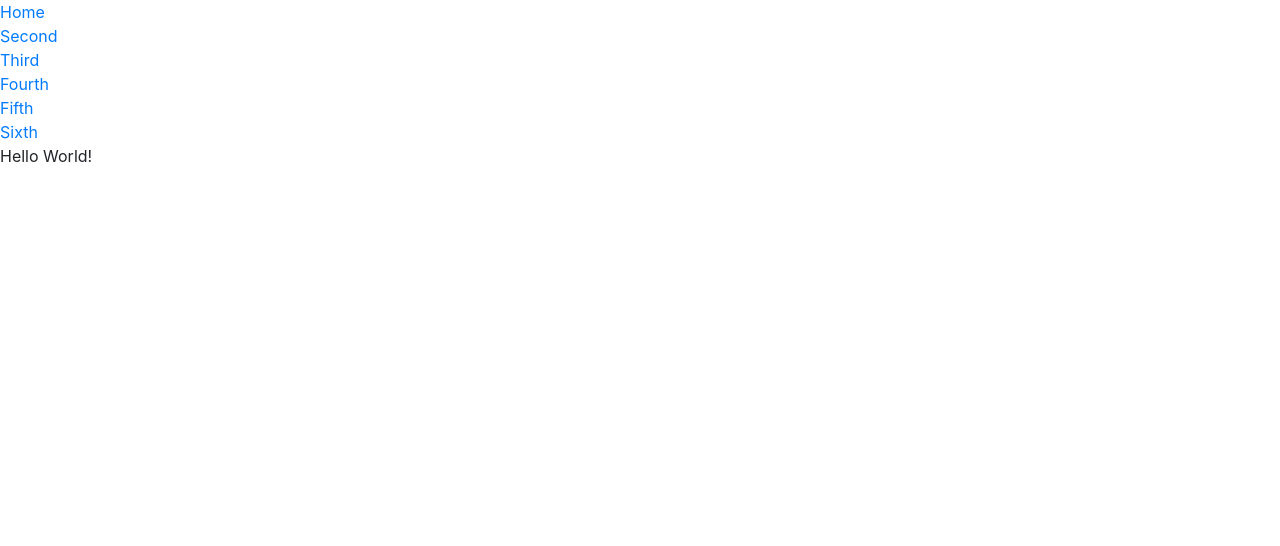
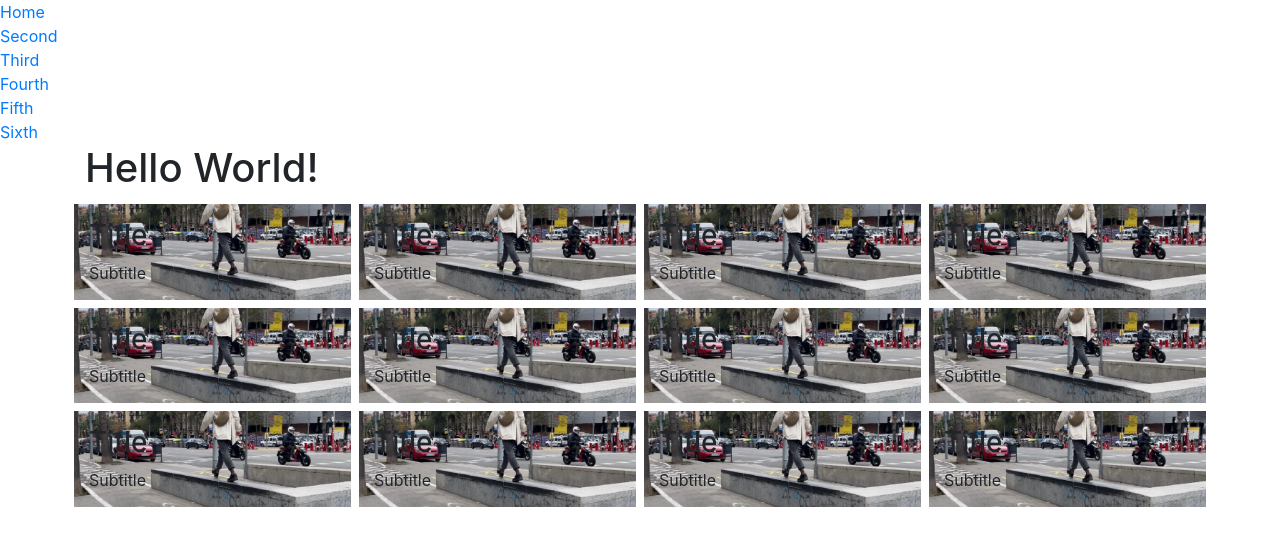
Before and after one commit to reischlago/funproject.github.io, a plain HTML site: page index.html in a window 1280 px wide. Drawn offline with Linux system fonts and the light colour scheme.

Commit message:
create img boxes

```diff
--- a/css/style.css
+++ b/css/style.css
@@ -13,3 +13,48 @@
   --font-family-sans-serif: -apple-system, BlinkMacSystemFont, "Segoe UI", Roboto, "Helvetica Neue", Arial, sans-serif, "Apple Color Emoji", "Segoe UI Emoji", "Segoe UI Symbol";
   --font-family-monospace: SFMono-Regular, Menlo, Monaco, Consolas, "Liberation Mono", "Courier New", monospace;
 }
+
+/*CUSTOM CSS STARTS*/
+
+.img-box {
+	display: block;
+    position: relative;
+    padding: 15px;
+}
+
+.img-box a {
+
+}
+
+.img-box a:before {
+	content: ' ';
+	display: block;
+	width: 100%;
+	height: 100%;
+	position: absolute;
+	top: 0;
+	left: 0;
+	z-index: 10;
+}
+
+.img-box .title {
+    z-index: 5;
+    position: relative;
+}
+
+.img-box .subtitle {
+    z-index: 5;
+	position: relative;
+}
+.img-box .box-bg {
+    display: block;
+    position: absolute;
+    top: 0;
+    left: 0;
+    width: 100%;
+    height: 100%;
+    background-position: center !important;
+    background-size: cover !important;
+    background-repeat: no-repeat !important;
+    z-index: 1;
+}
--- a/index.html
+++ b/index.html
@@ -12,10 +12,116 @@
 				$("#mainHeader").load("menu.html")
 			});
 			</script>
+			<!-- Favicon -->
+			<link rel="shortcut icon" type="image/x-icon" href="images/favicon.ico"/>
 			<title>MDEF Borbála Moravcsik</title>
 		</head>
 		<body class="body" style="overflow: hidden; height: 100%;">
-		<div id="mainHeader" class="main-header">This is the main header</div>
-		<p>Hello World!</p>
+			<div class="page-container">
+				<div id="mainHeader" class="main-header">This is replaced by script to header.</div>
+				<div class="container">
+					<div class="row">
+						<div class="col-12">
+							<h1>Hello World!</h1>
+						</div>
+						<div class="col-item col-lg-3 col-md-4 col-sm-6 col-12 p-1">
+							<div class="img-box">
+								<div class="box-bg" style="background: url('images/placeholder.png')"> </div>
+								<a href="#"> </a>
+								<h3 class="title">Title</h3>
+								<div class="subtitle">Subtitle</div>
+							</div>
+						</div>
+						<div class="col-item col-lg-3 col-md-4 col-sm-6 col-12 p-1">
+							<div class="img-box">
+								<div class="box-bg" style="background: url('images/placeholder.png')"> </div>
+								<a href="#"> </a>
+								<h3 class="title">Title</h3>
+								<div class="subtitle">Subtitle</div>
+							</div>
+						</div>
+						<div class="col-item col-lg-3 col-md-4 col-sm-6 col-12 p-1">
+							<div class="img-box">
+								<div class="box-bg" style="background: url('images/placeholder.png')"> </div>
+								<a href="#"> </a>
+								<h3 class="title">Title</h3>
+								<div class="subtitle">Subtitle</div>
+							</div>
+						</div>
+						<div class="col-item col-lg-3 col-md-4 col-sm-6 col-12 p-1">
+							<div class="img-box">
+								<div class="box-bg" style="background: url('images/placeholder.png')"> </div>
+								<a href="#"> </a>
+								<h3 class="title">Title</h3>
+								<div class="subtitle">Subtitle</div>
+							</div>
+						</div>
+						<div class="col-item col-lg-3 col-md-4 col-sm-6 col-12 p-1">
+							<div class="img-box">
+								<div class="box-bg" style="background: url('images/placeholder.png')"> </div>
+								<a href="#"> </a>
+								<h3 class="title">Title</h3>
+								<div class="subtitle">Subtitle</div>
+							</div>
+						</div>
+						<div class="col-item col-lg-3 col-md-4 col-sm-6 col-12 p-1">
+							<div class="img-box">
+								<div class="box-bg" style="background: url('images/placeholder.png')"> </div>
+								<a href="#"> </a>
+								<h3 class="title">Title</h3>
+								<div class="subtitle">Subtitle</div>
+							</div>
+						</div>
+						<div class="col-item col-lg-3 col-md-4 col-sm-6 col-12 p-1">
+							<div class="img-box">
+								<div class="box-bg" style="background: url('images/placeholder.png')"> </div>
+								<a href="#"> </a>
+								<h3 class="title">Title</h3>
+								<div class="subtitle">Subtitle</div>
+							</div>
+						</div>
+						<div class="col-item col-lg-3 col-md-4 col-sm-6 col-12 p-1">
+							<div class="img-box">
+								<div class="box-bg" style="background: url('images/placeholder.png')"> </div>
+								<a href="#"> </a>
+								<h3 class="title">Title</h3>
+								<div class="subtitle">Subtitle</div>
+							</div>
+						</div>
+						<div class="col-item col-lg-3 col-md-4 col-sm-6 col-12 p-1">
+							<div class="img-box">
+								<div class="box-bg" style="background: url('images/placeholder.png')"> </div>
+								<a href="#"> </a>
+								<h3 class="title">Title</h3>
+								<div class="subtitle">Subtitle</div>
+							</div>
+						</div>
+						<div class="col-item col-lg-3 col-md-4 col-sm-6 col-12 p-1">
+							<div class="img-box">
+								<div class="box-bg" style="background: url('images/placeholder.png')"> </div>
+								<a href="#"> </a>
+								<h3 class="title">Title</h3>
+								<div class="subtitle">Subtitle</div>
+							</div>
+						</div>
+						<div class="col-item col-lg-3 col-md-4 col-sm-6 col-12 p-1">
+							<div class="img-box">
+								<div class="box-bg" style="background: url('images/placeholder.png')"> </div>
+								<a href="#"> </a>
+								<h3 class="title">Title</h3>
+								<div class="subtitle">Subtitle</div>
+							</div>
+						</div>
+						<div class="col-item col-lg-3 col-md-4 col-sm-6 col-12 p-1">
+							<div class="img-box">
+								<div class="box-bg" style="background: url('images/placeholder.png')"> </div>
+								<a href="#"> </a>
+								<h3 class="title">Title</h3>
+								<div class="subtitle">Subtitle</div>
+							</div>
+						</div>
+					</div>
+				</div>
+			</div>
 		</body>
 	</html>
```
Also changed, not shown: images/favicon.ico (added), images/placeholder.png (added). Lines whose indentation alone changed are shown as unchanged.
